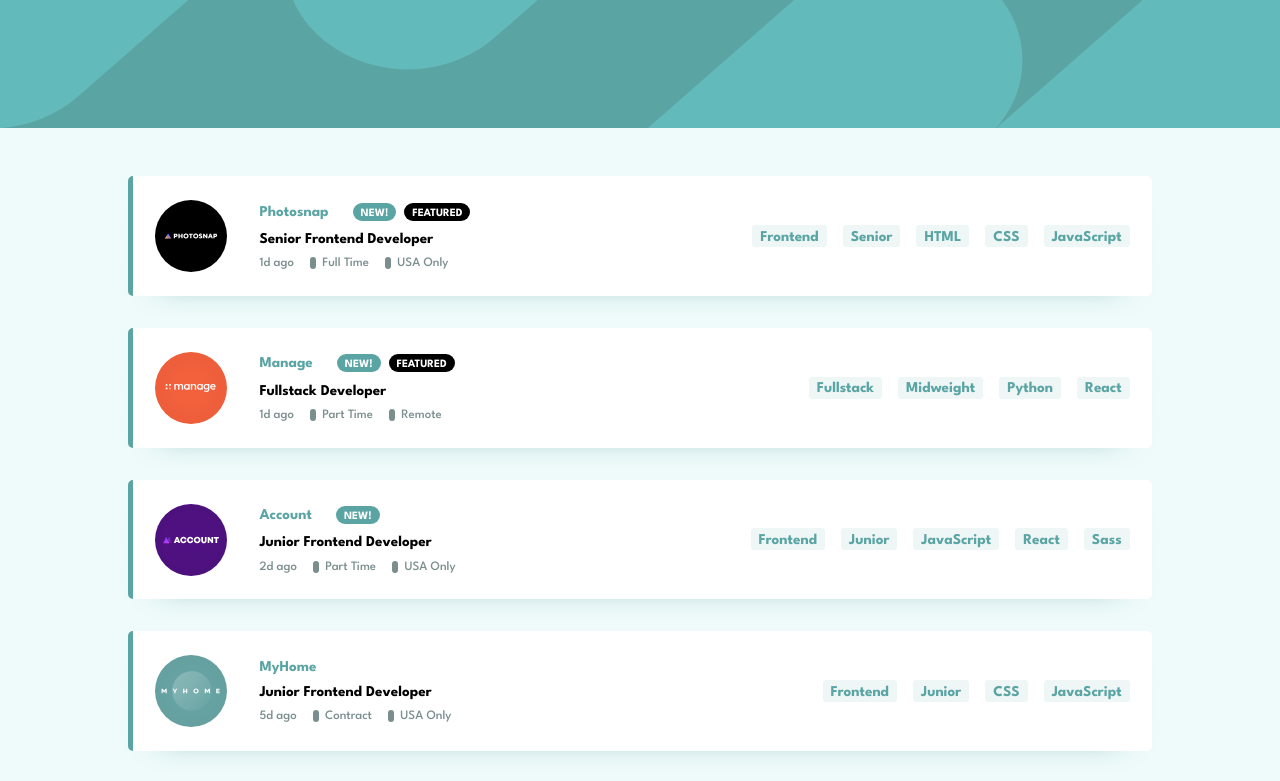
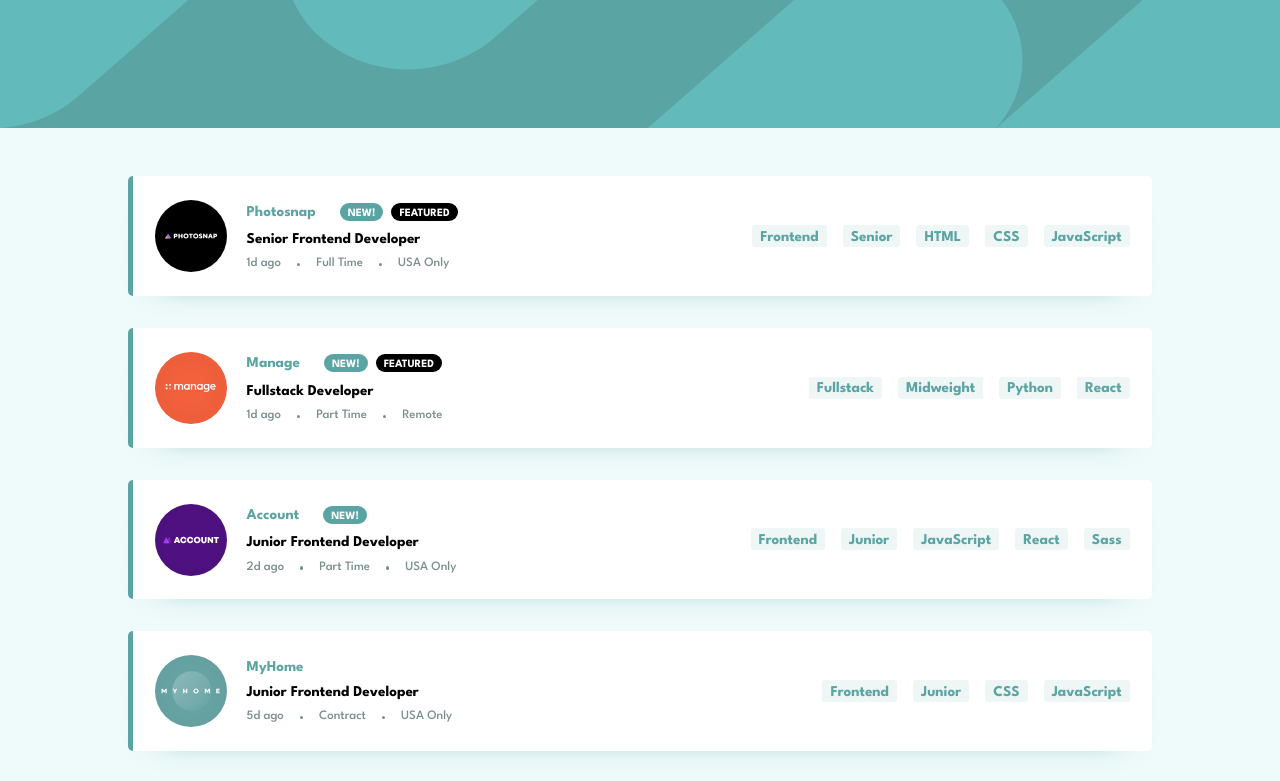
Before and after one commit to iprinceroyy/job-filtering, a React (Create React App) app: page / in a window 1280 px wide. Shown: the top 781 px of the page. Built offline with nearby package versions, Linux system fonts and the light colour scheme.

Commit message:
update design

```diff
--- a/src/App.scss
+++ b/src/App.scss
@@ -21,8 +21,3 @@
 		display: grid;
 	}
 }
-
-hr {
-	border: none;
-	border-top: 1.2px solid rgba(var.$dark-grayish-cyan, 0.3);
-}
--- a/src/_mixin.scss
+++ b/src/_mixin.scss
@@ -25,7 +25,11 @@
 		gap: $gap;
 	}
 
-	@if $align != '' and $justify != '' {
-		place-items: $align $justify;
+	@if $align != '' {
+		align-items: $align;
+	}
+
+	@if $justify != '' {
+		justify-items: $justify;
 	}
 }
--- a/src/components/criteriaComponent/CriteriaComponent.jsx
+++ b/src/components/criteriaComponent/CriteriaComponent.jsx
@@ -4,8 +4,14 @@ const Criteria = ({ postedAt, contract, location }) => {
 	return (
 		<div className='Criteria'>
 			<p>{postedAt}</p>
-			<p>{contract}</p>
-			<p>{location}</p>
+			<p>
+				<span className='dot'></span>
+				{contract}
+			</p>
+			<p>
+				<span className='dot'></span>
+				{location}
+			</p>
 		</div>
 	);
 };
--- a/src/components/criteriaComponent/CriteriaComponentStyles.scss
+++ b/src/components/criteriaComponent/CriteriaComponentStyles.scss
@@ -2,12 +2,17 @@
 @use '../../variables' as var;
 
 .Criteria {
-	@include m.display-flex($gap: 1rem, $align: center);
+	@include m.display-flex($gap: 0);
 	font-size: 0.8rem;
 	color: var.$dark-grayish-cyan;
+	padding: 0;
+}
 
-	& p:not(:first-child) {
-		border-left: 6.5px dotted;
-		padding-inline-start: 0.4rem;
-	}
+.dot {
+	display: inline-block;
+	width: 0.2rem;
+	height: 0.2rem;
+	background-color: currentColor;
+	border-radius: 50%;
+	margin-inline: 1rem;
 }
--- a/src/components/jobComponent/JobComponentStyles.scss
+++ b/src/components/jobComponent/JobComponentStyles.scss
@@ -24,9 +24,9 @@
 	}
 
 	@media (min-width: 45rem) {
-		grid-template-columns: 1fr 4.5fr 7.5fr;
+		grid-template-columns: 1fr 5fr 7.5fr;
 		align-items: center;
-		gap: 2rem;
+		gap: 1.2rem;
 		padding: 1.4rem;
 		border-radius: 5px;
 		border-left: 5px solid var.$desaturated-dark-cyan;
```
